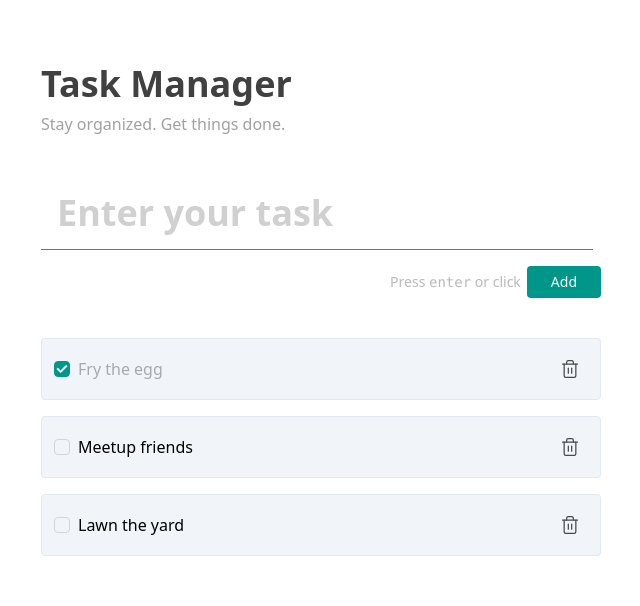
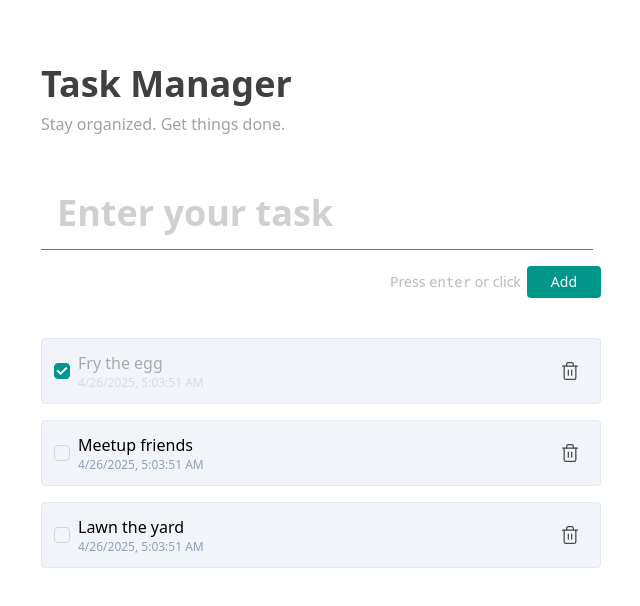
Before and after one commit to mfrizqi/shop-task-react, a React (Vite) app: page / in a window 1280 px wide. Shown: the top 606 px of the page, without its empty margins (319-959 px from the left). Built offline with nearby package versions, Linux system fonts and the light colour scheme.

Commit message:
feat: add created_at to task

```diff
--- a/src/components/TaskCard.tsx
+++ b/src/components/TaskCard.tsx
@@ -1,12 +1,6 @@
 import Checkbox from "./Checkbox";
-import { task } from "../types";
+import { TaskProps } from "../types";
 import delete_bin from '../assets/icon/bin-2.svg'
-
-type TaskProps = {
-    task: task,
-    onDelete: any,
-    toggleComplete: any
-}
 
 const TaskCard = ({ task, toggleComplete, onDelete }: TaskProps) => {
 
@@ -18,8 +12,11 @@ const TaskCard = ({ task, toggleComplete, onDelete }: TaskProps) => {
         <div className="p-3 bg-slate-100 border border-slate-200 flex items-center justify-between w-full rounded">
             <div className="flex">
                 <Checkbox onChange={handleCheck} checked={task.checked} />
-                <div className={`line-clamp-2 ${task.checked ? 'opacity-30' : ''}`}>
-                    {task.title}
+                <div>
+                    <div className={`line-clamp-2 ${task.checked ? 'opacity-30' : ''}`}>
+                        {task.title}
+                    </div>
+                    <div className={`text-xs text-slate-400 ${task.checked ? 'opacity-30' : ''}`}>{task.created_at}</div>
                 </div>
             </div>
             <div className="p-2 rounded">
--- a/src/page/TaskManager.tsx
+++ b/src/page/TaskManager.tsx
@@ -1,12 +1,7 @@
 import { FormEvent, useEffect, useState } from "react";
 import TaskCard from "../components/TaskCard";
 import { v4 as uuidv4 } from 'uuid';
-
-type task = {
-    id: string,
-    title: string,
-    checked: boolean
-}
+import { task } from "../types";
 
 const TaskManager = () => {
 
@@ -14,17 +9,20 @@ const TaskManager = () => {
         {
             id: '647bf992-1698-488c-973a-d348caa542d2',
             title: 'Fry the egg',
-            checked: true
+            checked: true,
+            created_at: new Date().toLocaleString()
         },
         {
             id: '7b5a7559-4462-4dfa-96cc-45928e8a5c26',
             title: 'Meetup friends',
-            checked: false
+            checked: false,
+            created_at: new Date().toLocaleString()
         },
         {
             id: '06582072-b649-4b9b-8914-c86a9830d18f',
             title: 'Lawn the yard',
-            checked: false
+            checked: false,
+            created_at: new Date().toLocaleString()
         },
     ])
     const [task, setTask] = useState("")
@@ -46,10 +44,12 @@ const TaskManager = () => {
     const handleSubmit = (event: FormEvent) => {
         event.preventDefault()
         if (task.length > 0) {
+            const now = new Date().toLocaleString()
             const newTask: task = {
                 id: uuidv4(),
                 title: task,
-                checked: false
+                checked: false,
+                created_at: now
             }
             setTaskList([...taskList, newTask])
             setTask("")
```
Also changed, not shown: src/types.ts (+4 -6 lines).
